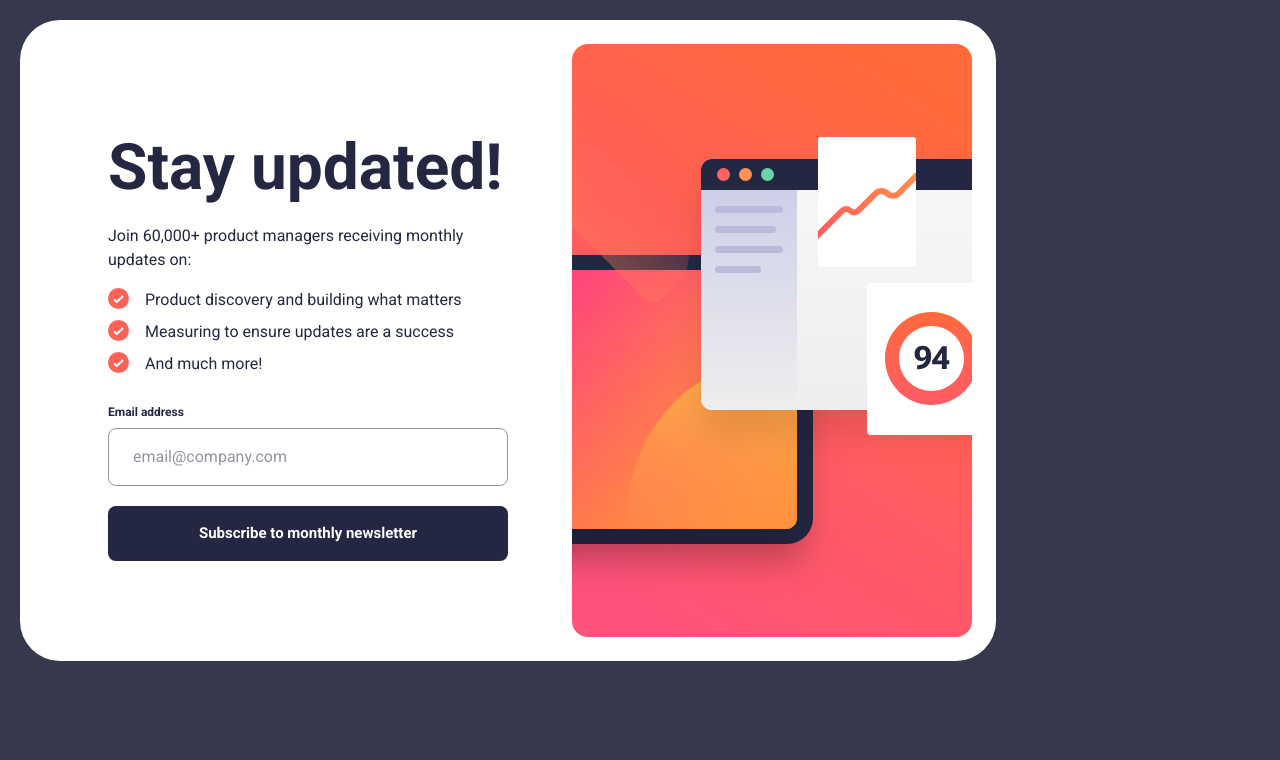
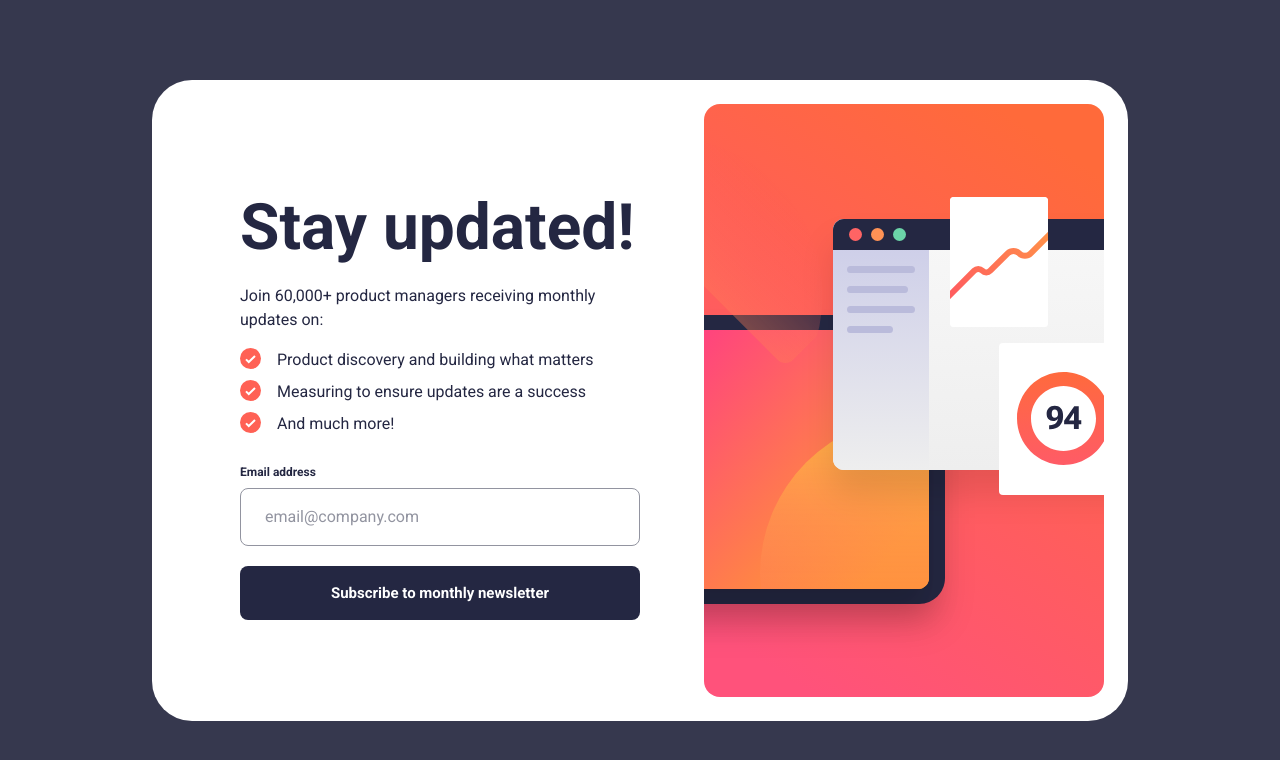
Before and after one commit to wojciechgrochecki/newsletter-sign-up-with-success-message, a React (Vite) app: page / in a window 1280 px wide. Shown: the top 760 px of the page. Built offline with nearby package versions, Linux system fonts and the light colour scheme.

Commit message:
center component on large screens

```diff
--- a/src/App.tsx
+++ b/src/App.tsx
@@ -3,7 +3,7 @@ import NewsletterSignup from "./components/NewsletterSignup/NewsletterSignup";
 
 function App() {
   return (
-    <div className="h-full bg-neutral-charcoal-grey sm:grid  sm:p-5 ">
+    <div className="h-full bg-neutral-charcoal-grey sm:grid sm:place-content-center sm:p-5 ">
       <NewsletterSignup />
     </div>
   );
```
